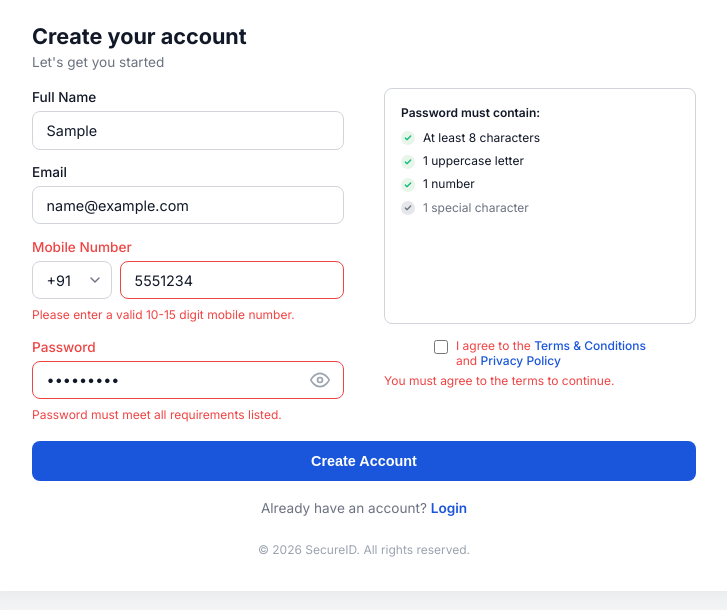
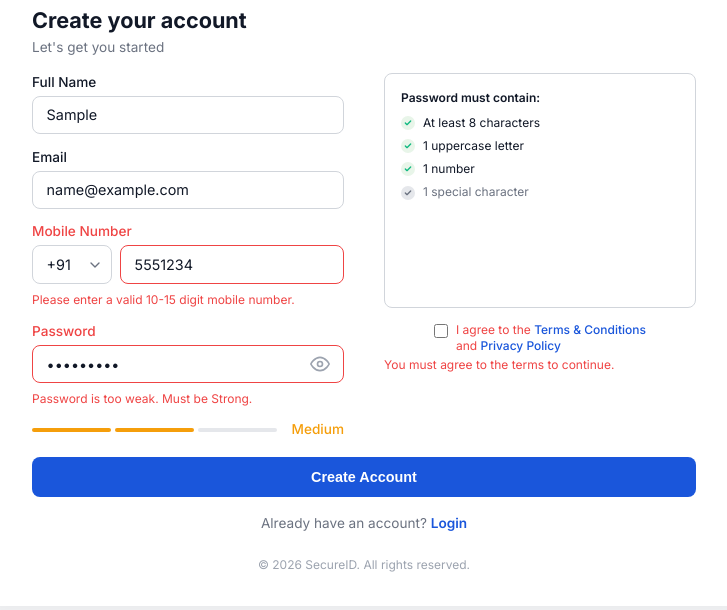
Before and after one commit to nishantsahu258-afk/iam-auth-project, a website: page frontend/index.html in a window 1280 px wide. Both pictures are taken after typing "Sample", "name@example.com", "5551234", "Sample123" into the empty fields and a click on the button "Create Account". Shown: the part 156-766 px from the top of the page, without its empty margins (276-1003 px from the left). Drawn offline with Linux system fonts and the light colour scheme.

Commit message:
feat: add registration password strength enhancement

```diff
--- a/frontend/css/style.css
+++ b/frontend/css/style.css
@@ -141,6 +141,56 @@ body {
     padding: 0.25rem;
 }
 .toggle-password:hover { color: var(--text-main); }
+
+.password-input-wrapper button.toggle-password:focus {
+    outline: 2px solid var(--primary-color);
+    outline-offset: 2px;
+}
+
+/* Password Strength Indicator */
+.password-strength-container {
+    margin-top: 8px;
+    display: flex;
+    align-items: center;
+    justify-content: space-between;
+    font-size: 0.85rem;
+    width: 100%;
+}
+
+.strength-bars {
+    display: flex;
+    gap: 4px;
+    flex-grow: 1;
+    margin-right: 12px;
+}
+
+.strength-bar {
+    height: 4px;
+    background-color: #E5E7EB; /* Default grey */
+    flex-grow: 1;
+    border-radius: 2px;
+    transition: background-color 0.3s ease;
+}
+
+#strength-text {
+    font-weight: 500;
+    min-width: 55px;
+    text-align: right;
+    transition: color 0.3s ease;
+}
+
+/* States */
+.password-strength-container.strength-weak #strength-bar-1 { background-color: #EF4444; }
+.password-strength-container.strength-weak #strength-text { color: #EF4444; }
+
+.password-strength-container.strength-medium #strength-bar-1,
+.password-strength-container.strength-medium #strength-bar-2 { background-color: #F59E0B; }
+.password-strength-container.strength-medium #strength-text { color: #F59E0B; }
+
+.password-strength-container.strength-strong #strength-bar-1,
+.password-strength-container.strength-strong #strength-bar-2,
+.password-strength-container.strength-strong #strength-bar-3 { background-color: #10B981; }
+.password-strength-container.strength-strong #strength-text { color: #10B981; }
 
 .password-requirements {
     background-color: var(--white);
@@ -397,6 +447,8 @@ li.valid .check-icon {
         column-gap: 2.5rem;
         row-gap: 0.85rem;
     }
+
+
 
     .password-requirements {
         border: 1px solid var(--border-color);
--- a/frontend/index.html
+++ b/frontend/index.html
@@ -81,6 +81,14 @@
                             </button>
                         </div>
                         <span class="error-text"></span>
+                        <div class="password-strength-container" id="password-strength-container" style="display: none;">
+                            <div class="strength-bars">
+                                <div class="strength-bar" id="strength-bar-1"></div>
+                                <div class="strength-bar" id="strength-bar-2"></div>
+                                <div class="strength-bar" id="strength-bar-3"></div>
+                            </div>
+                            <span id="strength-text">Weak</span>
+                        </div>
                     </div>
 
                     <div class="password-requirements" style="grid-area: requirements;">
--- a/frontend/js/registration.js
+++ b/frontend/js/registration.js
@@ -34,21 +34,57 @@ document.addEventListener('DOMContentLoaded', () => {
     passwordInput.addEventListener('input', () => {
         const value = passwordInput.value;
 
+        let strengthScore = 0;
+
         // At least 8 characters
-        if (value.length >= 8) reqLength.classList.add('valid');
+        if (value.length >= 8) { reqLength.classList.add('valid'); strengthScore++; }
         else reqLength.classList.remove('valid');
 
         // At least 1 uppercase letter
-        if (/[A-Z]/.test(value)) reqUpper.classList.add('valid');
+        if (/[A-Z]/.test(value)) { reqUpper.classList.add('valid'); strengthScore++; }
         else reqUpper.classList.remove('valid');
 
         // At least 1 number
-        if (/[0-9]/.test(value)) reqNumber.classList.add('valid');
+        if (/[0-9]/.test(value)) { reqNumber.classList.add('valid'); strengthScore++; }
         else reqNumber.classList.remove('valid');
 
         // At least 1 special character
-        if (/[^A-Za-z0-9]/.test(value)) reqSpecial.classList.add('valid');
+        if (/[^A-Za-z0-9]/.test(value)) { reqSpecial.classList.add('valid'); strengthScore++; }
         else reqSpecial.classList.remove('valid');
+
+        // Dynamic Strength Indicator UI
+        const container = document.getElementById('password-strength-container');
+        const textLabel = document.getElementById('strength-text');
+
+        if (container && textLabel) {
+            if (value.length > 0) {
+                container.style.display = 'flex';
+                // Reset classes
+                container.classList.remove('strength-weak', 'strength-medium', 'strength-strong');
+
+                let currentStrength = 'Weak';
+
+                if (strengthScore <= 2) {
+                    currentStrength = 'Weak';
+                    container.classList.add('strength-weak');
+                    textLabel.textContent = 'Weak';
+                } else if (strengthScore === 3) {
+                    currentStrength = 'Medium';
+                    container.classList.add('strength-medium');
+                    textLabel.textContent = 'Medium';
+                } else if (strengthScore === 4) {
+                    currentStrength = 'Strong';
+                    container.classList.add('strength-strong');
+                    textLabel.textContent = 'Strong';
+                }
+
+                // Store strength for validation
+                passwordInput.dataset.strength = currentStrength;
+            } else {
+                container.style.display = 'none';
+                passwordInput.dataset.strength = 'Weak';
+            }
+        }
     });
 
     // 3. Clear error states when user starts typing again
@@ -122,11 +158,12 @@ document.addEventListener('DOMContentLoaded', () => {
 
         // Validate Password
         const pw = passwordInput.value;
-        const pwValid = pw.length >= 8 && /[A-Z]/.test(pw) && /[0-9]/.test(pw) && /[^A-Za-z0-9]/.test(pw);
+        const currentStrength = passwordInput.dataset.strength || 'Weak';
+
         if (!pw) {
             setError('password', 'Password is required.');
-        } else if (!pwValid) {
-            setError('password', 'Password must meet all requirements listed.');
+        } else if (currentStrength !== 'Strong') {
+            setError('password', 'Password is too weak. Must be Strong.');
         }
 
         // Validate Terms
```
